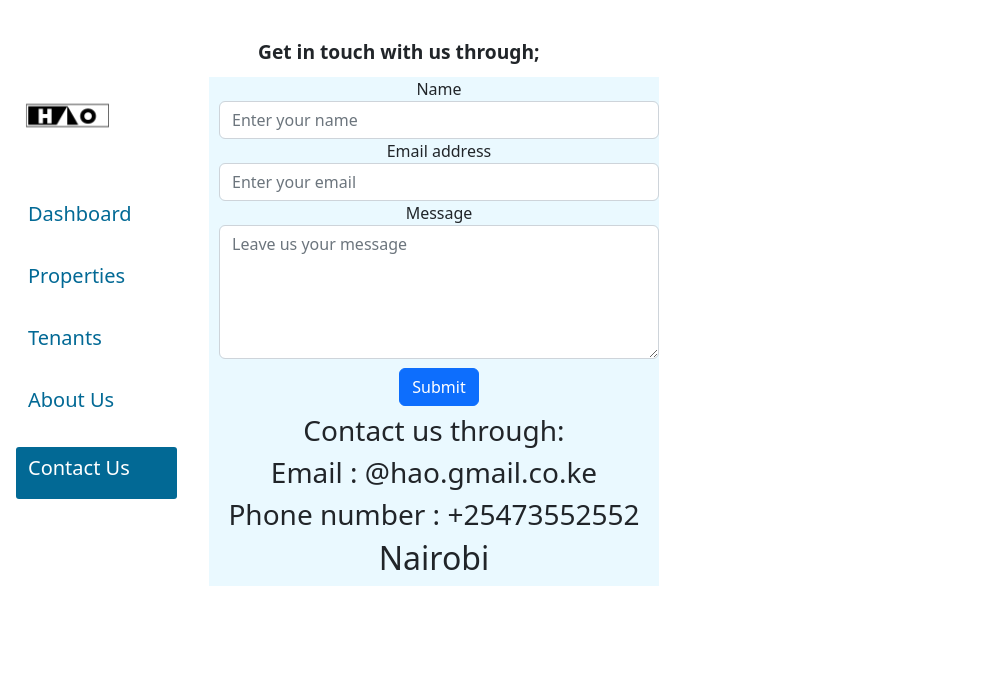
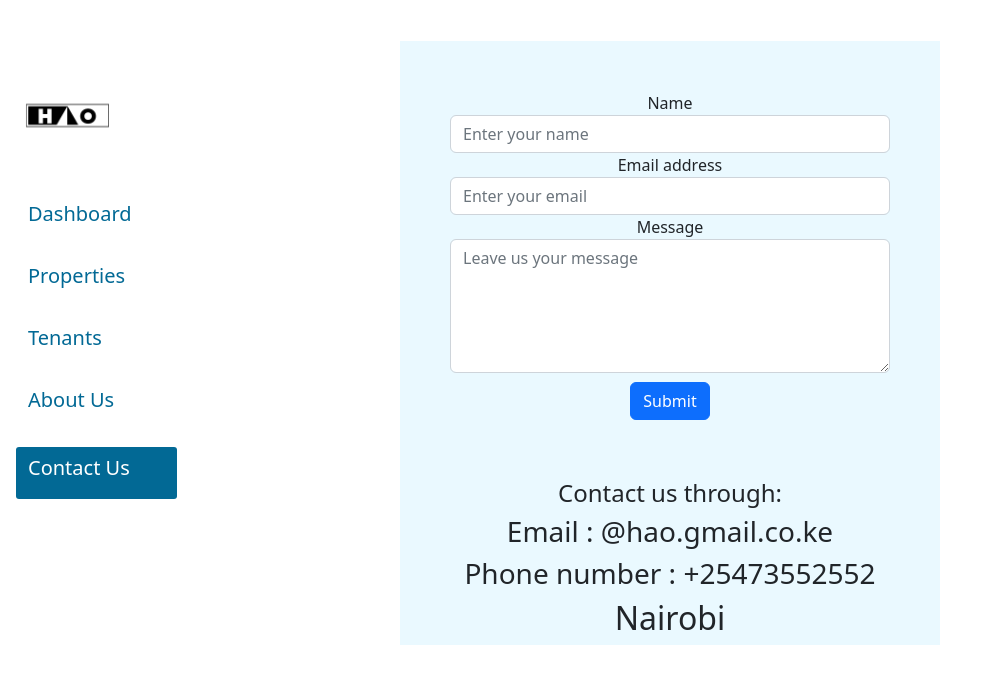
Before and after one commit to Josekariz/hao-frontend, a React (Create React App) app: page /contact_us in a window 1280 px wide. Shown: the top 684 px of the page, without its empty margins (0-987 px from the left). Built offline with nearby package versions, Linux system fonts and the light colour scheme.

Commit message:
add backend repo to readme

```diff
--- a/src/Pages/About/About.js
+++ b/src/Pages/About/About.js
@@ -1,8 +1,8 @@
 import React from "react";
 import "./About.css";
 import Navbar from "../Navbar/Navbar";
-import myImage from '../../Pages/Images/pexels-vecislavas-popa-1571460.jpg'
-import myImage2 from '../../Pages/Images/pexels-binyamin-mellish-186077.jpg'
+import myImage from "../../Pages/Images/pexels-vecislavas-popa-1571460.jpg";
+import myImage2 from "../../Pages/Images/pexels-binyamin-mellish-186077.jpg";
 function About() {
   return (
     <div className="container-fluid mt-4">
@@ -22,25 +22,38 @@ function About() {
             <div className="mainContainer">
               <div className="containerA">
                 <div className="containerA1">
-                  <img src={myImage} />
+                  <img src={myImage} alt="house"/>
                 </div>
                 <div className="containerA2">
-                  <h2>
-                    Hao is a platform connecting home buyers to individuals
-                    selling their homes in various location.
-                  </h2>
+                  <p>
+                    Due to the fact that landlords frequently manage multiple
+                    properties, there is a lot of data that needs to be
+                    collected. For landlords to manage properties efficiently,
+                    this is essential. It is imperative that the right data and
+                    statistics are populated in order to make efficient data
+                    management decisions when it comes to the management of
+                    data. The Hao platform has been developed to connect
+                    individuals who need efficient statistics. This platform has
+                    been developed to be easy to use for individuals while
+                    having a simple user interface to make the user's life
+                    easier.
+                  </p>
                 </div>
               </div>
               <div className="containerB">
                 <div className="containerB1">
-                  <h2>
-                    Known for transparency and accountability.We focus on
-                    delivering what is best.
-                  </h2>
+                  <p>
+                    Transparency and accountability are the hallmarks of the
+                    company. As a company, we put a lot of emphasis on
+                    Delivering the highest possible service to our clients is
+                    our top priority. We listen to what you want and improve on
+                    that feature. Feel free to contact us and ask any questions
+                    you wish. We are available. We will listen and make the
+                    experience better for you.
+                  </p>
                 </div>
                 <div className="containerB2">
-                  <img src={myImage2} />
-
+                  <img src={myImage2} alt="house"/>
                 </div>
               </div>
             </div>
--- a/src/Pages/Contact/Contact.css
+++ b/src/Pages/Contact/Contact.css
@@ -1,25 +1,17 @@
 /*  */
 .App{
-  width: 85%;
-  position: absolute ;
-  top: 0;
-  right: 0;
+
+  position: relative ;
+  bottom: 500px;
+  left: 300px;
   padding-left: 100px;
   margin-right: 45%;
-  margin-top: 6%;
+  margin-top: 2%;
   border-radius: 10%;
 }
 .contact-form{
-  padding-left: 10px;
+  padding: 50px;
 }
 #submit-button{
   margin: 2%;
 }
-.fill-form{
-  font-size: larger;
-  font-weight: bolder;
-  position: absolute;
-  left: 2px;
-  margin-top: 3%;
-  margin-left: 20%;
-}
--- a/src/Pages/Contact/Contact.js
+++ b/src/Pages/Contact/Contact.js
@@ -32,7 +32,6 @@ class App extends React.Component {
   render() {
     return (
       <>
-      <div className="fill-form"><p> Get in touch with us through;</p></div>
         <div className="row">
           <div className="dashboard-nav mh-100 col-2">
             <Navbar />
@@ -43,7 +42,8 @@ class App extends React.Component {
               style={{
                 backgroundColor: "#eaf9ff",
                 maxHeight: "100%",
-                overflowY: "scroll",
+                width: "100%",
+
               }}
               className="dashboard-main mh-100 col-10"
             >
@@ -95,7 +95,7 @@ class App extends React.Component {
                 </div>
               </form>
               <div className="Contacts">
-                <h3>Contact us through:</h3>
+                <h4>Contact us through:</h4>
                 <h3>Email : @hao.gmail.co.ke</h3>
                 <h3>Phone number : +25473552552</h3>
                 <h2>Nairobi</h2>
```
Also changed, not shown: 1 other file (tests, documents, lock files or other folders).
